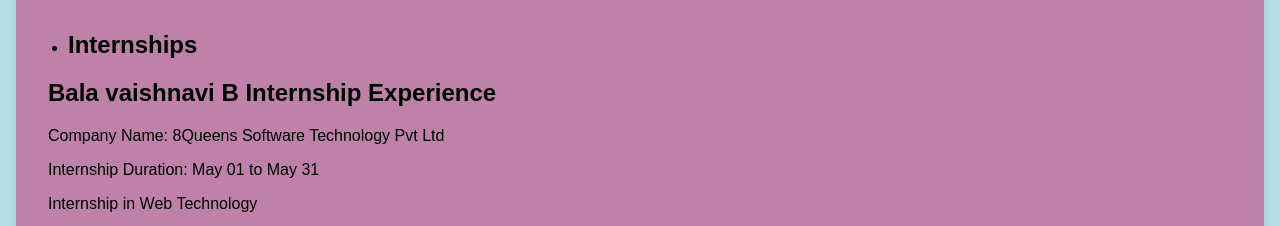
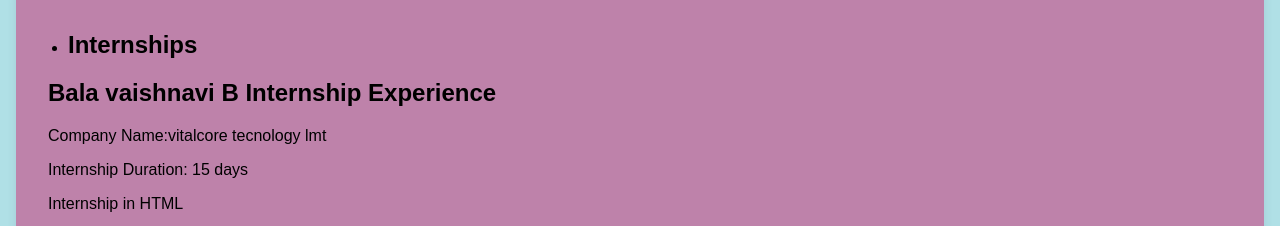
Before and after one commit to vaishu26102005/Portfolio-project, a plain HTML site: page index.html in a window 1280 px wide. Shown: the part 1025-1251 px from the top of the page. Drawn offline with Linux system fonts and the light colour scheme.

Commit message:
Update index.html

```diff
--- a/index.html
+++ b/index.html
@@ -166,9 +166,9 @@
         </ul>
 
              <h1>Bala vaishnavi B Internship Experience</h1>
-  <p>Company Name: 8Queens Software Technology Pvt Ltd</p>
-  <p>Internship Duration: May 01 to May 31</p>
-  <p>Internship in Web Technology </p>
+  <p>Company Name:vitalcore tecnology lmt</p>
+  <p>Internship Duration: 15 days</p>
+  <p>Internship in HTML</p>
   <p>Job Description: Assisted in the development of web applications using HTML, CSS, and JavaScript.
     <br>Collaborated with the team to design and implement new features.</br></p>
   <p>Skills Learned: HTML, CSS, JavaScript</p>
```
